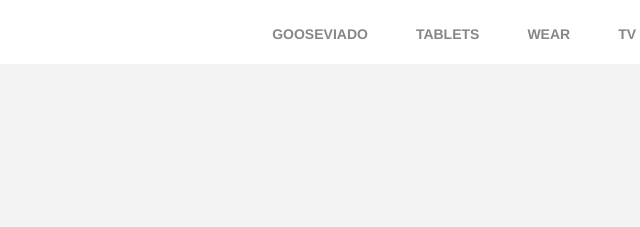
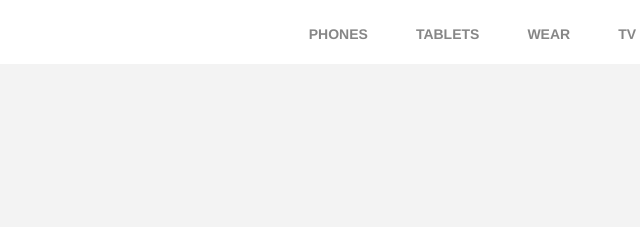
Before and after one commit to felipeags96/meu-site, a website: page templates/android-dot-com/index.html in a window 1280 px wide. Shown: the top 227 px of the page, 234-874 px from the left. Drawn offline with nearby package versions, Linux system fonts and the light colour scheme.

Commit message:
mudando nome do botão

```diff
--- a/templates/android-dot-com/index.html
+++ b/templates/android-dot-com/index.html
@@ -86,7 +86,7 @@
           <!-- Navigation -->
           <div class="android-navigation-container">
             <nav class="android-navigation mdl-navigation">
-              <a class="mdl-navigation__link mdl-typography--text-uppercase" href="" target="_blank">GooseViado</a>
+              <a class="mdl-navigation__link mdl-typography--text-uppercase" href="" target="_blank">Phones</a>
 	            <a class="mdl-navigation__link mdl-typography--text-uppercase" href="" target="_blank">Tablets</a>
 	            <a class="mdl-navigation__link mdl-typography--text-uppercase" href="" target="_blank">Wear</a>
 	            <a class="mdl-navigation__link mdl-typography--text-uppercase" href="" target="_blank">TV</a>
```
